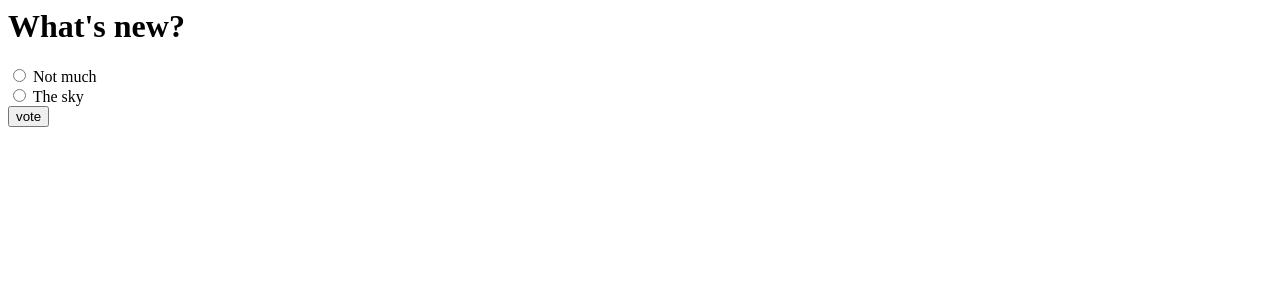
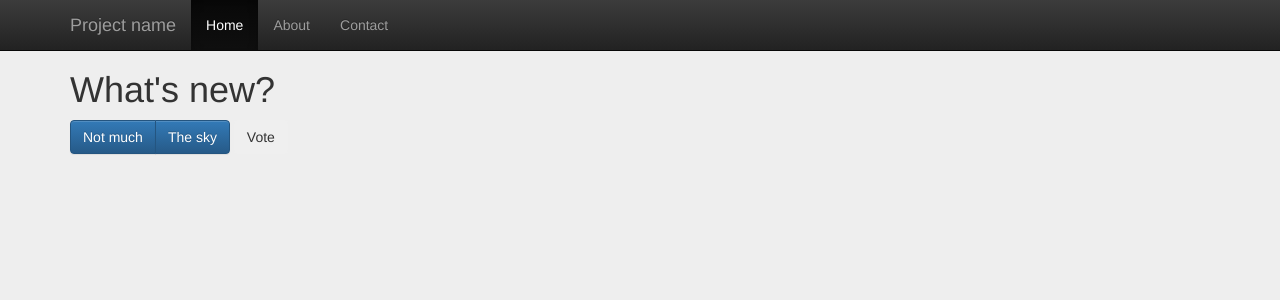
Before and after one commit to zach-king/LearnDjango, a Django app: page /polls/1/ in a window 1280 px wide. Shown: the top 300 px of the page. Run offline with Django 3.2, Linux system fonts and the light colour scheme; data comes from the database, SQL or seed files in the repository; both versions use the stored data as it was after the commit; some libraries are stand-ins or nearby versions.

Commit message:
bootstrapped it up!

```diff
--- a/mysite/polls/static/polls/style.css
+++ b/mysite/polls/static/polls/style.css
@@ -1,7 +1,11 @@
-li a {
-  color: green;
+#content {
+  margin-top: 70px;
 }
 
 body {
-  background: white url("images/background.jpg") no-repeat right bottom;
+  background-color: #EEE;
 }
+
+.btn a:hover {
+  text-decoration: none;
+}
--- /dev/null
+++ b/mysite/polls/templates/polls/base.html
@@ -0,0 +1,27 @@
+{% load staticfiles %}
+<!DOCTYPE html>
+<head lang="en">
+  <title>{{ title|default:"Django App" }}</title>
+  <meta charset="utf-8">
+  {% include "polls/bootstrap.html" %}
+  <link rel="stylesheet" type="text/css" href="{% static 'polls/style.css' %}" />
+</head>
+
+<body>
+  {% include "polls/navigation.html" %}
+
+  <div class="container">
+    <div id="content">
+      <div class="starter-template">
+
+        {% block content %}
+
+        {% endblock content %}
+
+        {% include "polls/bootstrap-scripts.html" %}
+      </div> <!-- starter-template -->
+    </div> <!-- content -->
+  </div> <!-- container -->
+</body>
+
+</html>
--- /dev/null
+++ b/mysite/polls/templates/polls/bootstrap-scripts.html
@@ -0,0 +1,6 @@
+<!-- Bootstrap core JavaScript================================================== -->
+<!-- Placed at the end of the document so the pages load faster -->
+<script src="https://ajax.googleapis.com/ajax/libs/jquery/1.11.3/jquery.min.js"></script>
+<script>window.jQuery || document.write('<script src="../../assets/js/vendor/jquery.min.js"><\/script>')</script>
+<script src="https://ajax.googleapis.com/ajax/libs/jquery/2.1.4/jquery.min.js"></script>
+<script src="https://maxcdn.bootstrapcdn.com/bootstrap/4.0.0-alpha.2/js/bootstrap.min.js" integrity="sha384-vZ2WRJMwsjRMW/8U7i6PWi6AlO1L79snBrmgiDpgIWJ82z8eA5lenwvxbMV1PAh7" crossorigin="anonymous"></script>
--- /dev/null
+++ b/mysite/polls/templates/polls/bootstrap.html
@@ -0,0 +1,8 @@
+<!-- Latest compiled and minified CSS -->
+<link rel="stylesheet" href="https://maxcdn.bootstrapcdn.com/bootstrap/3.3.6/css/bootstrap.min.css" integrity="sha384-1q8mTJOASx8j1Au+a5WDVnPi2lkFfwwEAa8hDDdjZlpLegxhjVME1fgjWPGmkzs7" crossorigin="anonymous">
+
+<!-- Optional theme -->
+<link rel="stylesheet" href="https://maxcdn.bootstrapcdn.com/bootstrap/3.3.6/css/bootstrap-theme.min.css" integrity="sha384-fLW2N01lMqjakBkx3l/M9EahuwpSfeNvV63J5ezn3uZzapT0u7EYsXMjQV+0En5r" crossorigin="anonymous">
+
+<!-- Latest compiled and minified JavaScript -->
+<script src="https://maxcdn.bootstrapcdn.com/bootstrap/3.3.6/js/bootstrap.min.js" integrity="sha384-0mSbJDEHialfmuBBQP6A4Qrprq5OVfW37PRR3j5ELqxss1yVqOtnepnHVP9aJ7xS" crossorigin="anonymous"></script>
--- a/mysite/polls/templates/polls/detail.html
+++ b/mysite/polls/templates/polls/detail.html
@@ -1,12 +1,21 @@
-<h1>{{ question.question_text }}</h1>
+{% extends "polls/base.html" %}
 
-{% if error_message %}<p><strong>{{ error_message }}</strong></p>{% endif %}
+{% block content %}
 
-<form action="{% url 'polls:vote' question.id %}" method="post">
-  {% csrf_token %}
-  {% for choice in question.choice_set.all %}
-    <input type="radio" name="choice" id="choice{{ forloop.counter }}" value="{{ choice.id }}" />
-    <label for="choice{{ forloop.counter }}">{{ choice.choice_text }}</label><br />
-  {% endfor %}
-  <input type="submit" value="vote" />
-</form>
+  <h1>{{ question.question_text }}</h1>
+
+  {% if error_message %}<div class="alert alert-danger" role="alert">{{ error_message }}</div>{% endif %}
+
+  <form id='voteForm' action="{% url 'polls:vote' question.id %}" method="post">
+    {% csrf_token %}
+    <div class="btn-group" data-toggle="buttons">
+      {% for choice in question.choice_set.all %}
+        <label class="btn btn-primary">
+          <input type="radio" name="choice" id="choice{{ forloop.counter }}" value="{{ choice.id }}">
+            {{ choice.choice_text }}
+        </label>
+      {% endfor %}
+    </div>
+    <button class="btn" id="voteSubmit" type="submit" value="vote">Vote</button>
+  </form>
+{% endblock content %}
--- /dev/null
+++ b/mysite/polls/templates/polls/navigation.html
@@ -0,0 +1,15 @@
+<nav class="navbar navbar-inverse navbar-fixed-top">
+  <div class="container">
+    <div class="navbar-header">
+      <a class="navbar-brand" href="#">Project name</a>
+    </div> <!-- navbar-header -->
+
+    <div id="navbar" class="collapse navbar-collapse">
+      <ul class="nav navbar-nav">
+        <li class="active"><a href="#">Home</a></li>
+        <li><a href="#about">About</a></li>
+        <li><a href="#contact">Contact</a></li>
+      </ul>
+    </div> <!-- navbar -->
+  </div>
+</nav>
```
Also changed, not shown: mysite/polls/templates/polls/index.html (+8 -6 lines), mysite/polls/templates/polls/results.html (+18 -7 lines), mysite/db.sqlite3.
